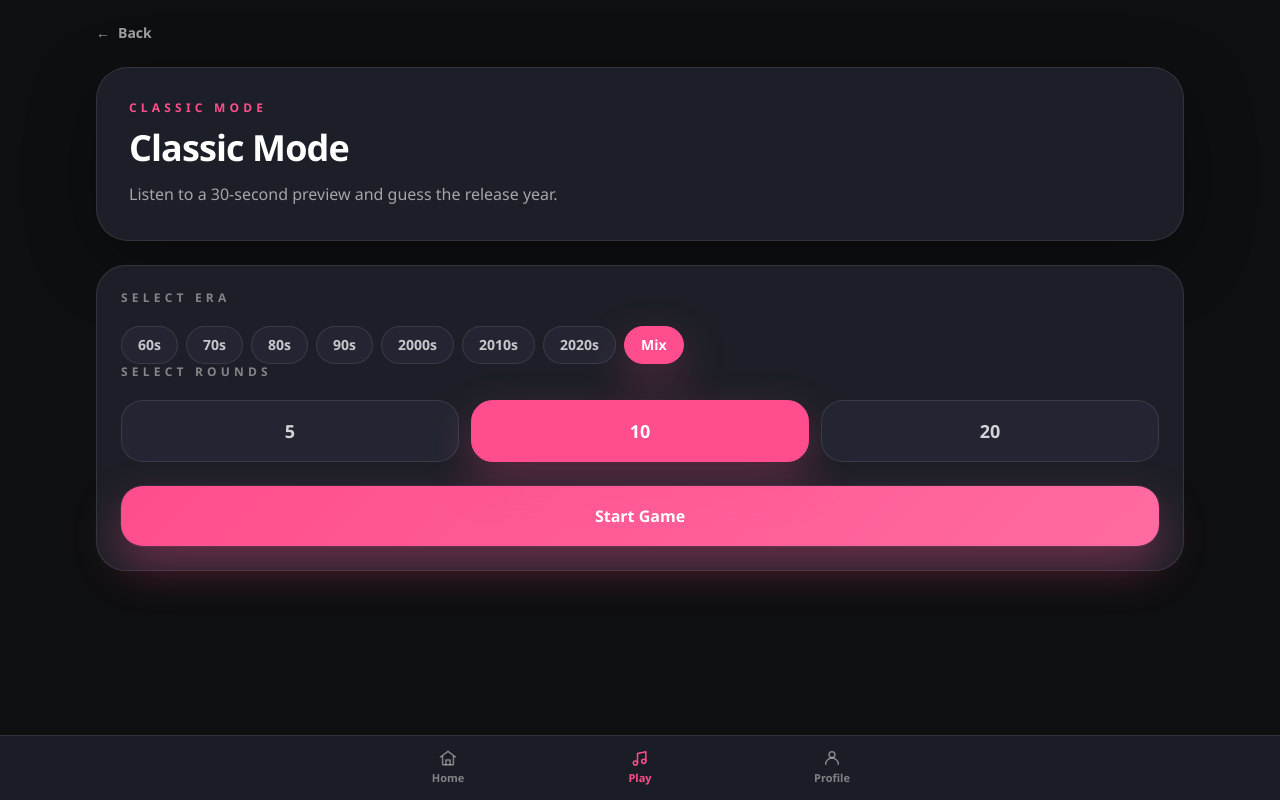
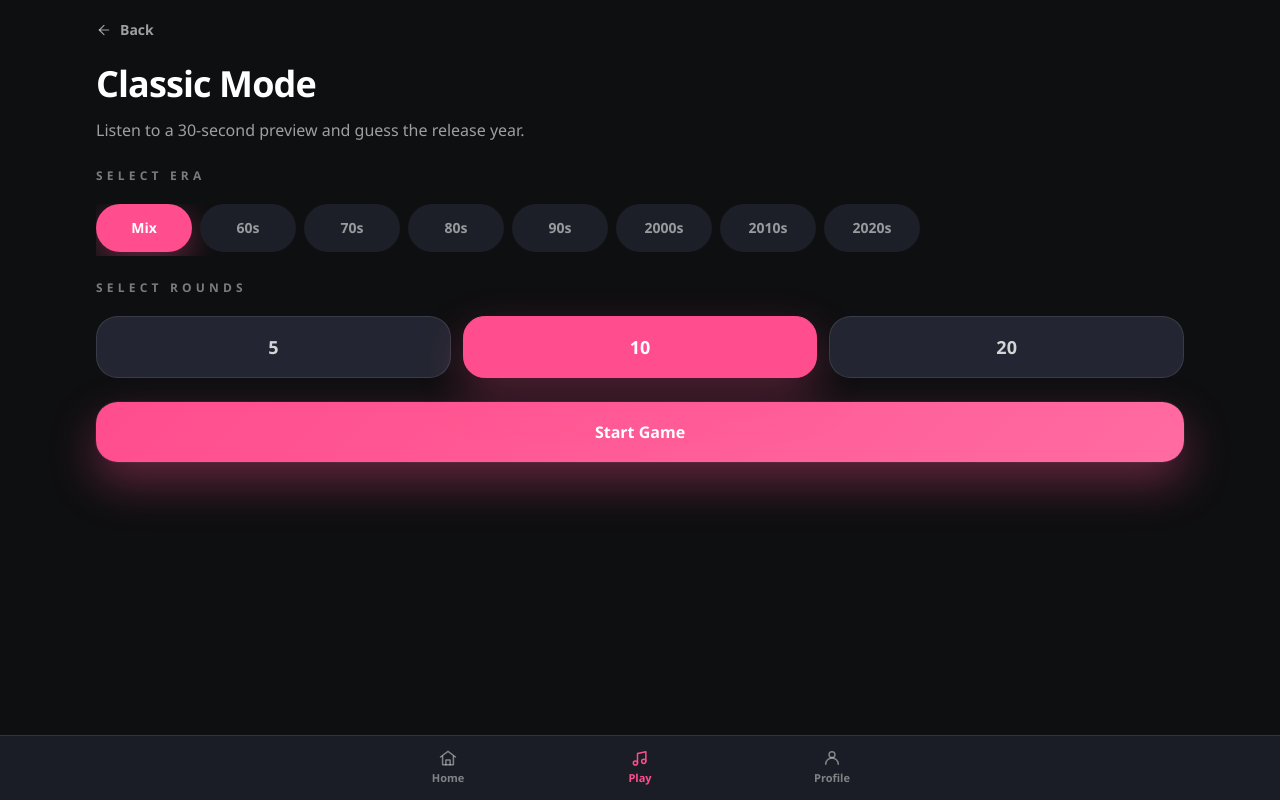
Before and after one commit to denovatommaso-lgtm/musicmaster, a Next.js app: page /dashboard/play/classic in a window 1280 px wide. Built offline with nearby package versions, Linux system fonts and the light colour scheme.

Commit message:
Universal back button and horizontal era scroll selector

```diff
--- a/app/dashboard/play/classic/game/_components/classic-game-client.tsx
+++ b/app/dashboard/play/classic/game/_components/classic-game-client.tsx
@@ -2,6 +2,7 @@
 
 import Link from "next/link";
 import { useEffect, useMemo, useRef, useState } from "react";
+import { BackButton } from "@/src/components/ui/BackButton";
 
 type Song = {
   id: string;
@@ -195,13 +196,7 @@ export function ClassicGameClient({ rounds, era }: Props) {
   if (error && !songs.length) {
     return (
       <main className="space-y-6">
-        <Link
-          href="/dashboard/play/classic"
-          className="inline-flex items-center gap-2 text-sm font-semibold text-white/60 transition hover:text-white"
-        >
-          <span aria-hidden="true">←</span>
-          Back
-        </Link>
+        <BackButton />
         <div className="rounded-[2rem] border border-primary/20 bg-card p-6 text-[#ffd0e1]">
           {error}
         </div>
--- a/app/dashboard/play/classic/game/page.tsx
+++ b/app/dashboard/play/classic/game/page.tsx
@@ -1,4 +1,4 @@
-import Link from "next/link";
+import { BackButton } from "@/src/components/ui/BackButton";
 import { ClassicGameClient } from "./_components/classic-game-client";
 
 type PageProps = {
@@ -17,13 +17,7 @@ export default async function ClassicGamePage({ searchParams }: PageProps) {
 
   return (
     <>
-      <Link
-        href="/dashboard/play/classic"
-        className="mb-4 inline-flex items-center gap-2 text-sm font-semibold text-white/60 transition hover:text-white"
-      >
-        <span aria-hidden="true">←</span>
-        Back
-      </Link>
+      <BackButton className="mb-4" />
       <ClassicGameClient rounds={rounds} era={era} />
     </>
   );
--- a/app/dashboard/play/classic/page.tsx
+++ b/app/dashboard/play/classic/page.tsx
@@ -1,32 +1,32 @@
 "use client";
 
-import Link from "next/link";
 import { useRouter } from "next/navigation";
-import { useState } from "react";
+import { useEffect, useRef, useState } from "react";
+import { BackButton } from "@/src/components/ui/BackButton";
 
 const roundOptions = [5, 10, 20];
-const eraOptions = ["60s", "70s", "80s", "90s", "2000s", "2010s", "2020s", "mix"];
+const eraOptions = ["mix", "60s", "70s", "80s", "90s", "2000s", "2010s", "2020s"];
 
 export default function ClassicModeSetupPage() {
   const router = useRouter();
   const [era, setEra] = useState("mix");
   const [rounds, setRounds] = useState(10);
+  const selectedEraRef = useRef<HTMLButtonElement | null>(null);
+
+  useEffect(() => {
+    selectedEraRef.current?.scrollIntoView({
+      behavior: "smooth",
+      block: "nearest",
+      inline: "center",
+    });
+  }, []);
 
   return (
     <main className="space-y-6">
-      <Link
-        href="/dashboard/play"
-        className="inline-flex items-center gap-2 text-sm font-semibold text-white/60 transition hover:text-white"
-      >
-        <span aria-hidden="true">←</span>
-        Back
-      </Link>
+      <BackButton />
 
-      <section className="rounded-[2rem] border border-white/10 bg-card p-6 shadow-[0_20px_70px_rgba(0,0,0,0.32)] sm:p-8">
-        <p className="text-xs font-semibold uppercase tracking-[0.35em] text-primary">
-          Classic Mode
-        </p>
-        <h1 className="mt-3 text-3xl font-black tracking-tight sm:text-4xl">
+      <section>
+        <h1 className="text-3xl font-black tracking-tight text-white sm:text-4xl">
           Classic Mode
         </h1>
         <p className="mt-3 max-w-2xl text-sm leading-7 text-white/60 sm:text-base">
@@ -34,23 +34,25 @@ export default function ClassicModeSetupPage() {
         </p>
       </section>
 
-      <section className="rounded-[1.85rem] border border-white/10 bg-card p-6">
+      <section>
         <p className="text-xs font-semibold uppercase tracking-[0.35em] text-white/45">
           Select Era
         </p>
-        <div className="mt-5 flex flex-wrap gap-2">
+        <div className="scrollbar-hide mt-5 flex snap-x snap-mandatory gap-2 overflow-x-auto pb-1 scroll-smooth">
           {eraOptions.map((option) => {
             const label = option === "mix" ? "Mix" : option;
+            const isSelected = era === option;
 
             return (
               <button
                 key={option}
                 type="button"
                 onClick={() => setEra(option)}
-                className={`rounded-full border px-4 py-2 text-sm font-bold transition ${
-                  era === option
-                    ? "border-primary bg-primary text-white shadow-[0_18px_45px_rgba(255,77,141,0.28)]"
-                    : "border-white/10 bg-card2 text-white/75 hover:border-primary/30"
+                ref={isSelected ? selectedEraRef : null}
+                className={`min-h-12 min-w-24 snap-center rounded-full px-4 py-3 text-center text-sm font-bold transition ${
+                  isSelected
+                    ? "bg-primary text-white shadow-[0_10px_30px_rgba(255,77,141,0.35)]"
+                    : "bg-card text-white/55 hover:bg-card2 hover:text-white/80"
                 }`}
               >
                 {label}
@@ -59,7 +61,7 @@ export default function ClassicModeSetupPage() {
           })}
         </div>
 
-        <p className="text-xs font-semibold uppercase tracking-[0.35em] text-white/45">
+        <p className="mt-6 text-xs font-semibold uppercase tracking-[0.35em] text-white/45">
           Select Rounds
         </p>
         <div className="mt-5 grid grid-cols-3 gap-3">
--- a/app/globals.css
+++ b/app/globals.css
@@ -23,3 +23,12 @@ body {
   color: var(--foreground);
   font-family: "Avenir Next", "Segoe UI", sans-serif;
 }
+
+.scrollbar-hide {
+  -ms-overflow-style: none;
+  scrollbar-width: none;
+}
+
+.scrollbar-hide::-webkit-scrollbar {
+  display: none;
+}
--- /dev/null
+++ b/src/components/ui/BackButton.tsx
@@ -0,0 +1,44 @@
+"use client";
+
+import { useRouter } from "next/navigation";
+
+type BackButtonProps = {
+  className?: string;
+  label?: string;
+};
+
+export function BackButton({
+  className = "",
+  label = "Back",
+}: BackButtonProps) {
+  const router = useRouter();
+
+  return (
+    <button
+      type="button"
+      onClick={() => router.back()}
+      className={`inline-flex items-center gap-2 text-sm font-semibold text-white/60 transition hover:text-white ${className}`.trim()}
+    >
+      <ArrowLeftIcon />
+      <span>{label}</span>
+    </button>
+  );
+}
+
+function ArrowLeftIcon() {
+  return (
+    <svg
+      aria-hidden="true"
+      viewBox="0 0 24 24"
+      className="h-4 w-4"
+      fill="none"
+      stroke="currentColor"
+      strokeWidth="1.8"
+      strokeLinecap="round"
+      strokeLinejoin="round"
+    >
+      <path d="M19 12H5" />
+      <path d="m12 19-7-7 7-7" />
+    </svg>
+  );
+}
```
